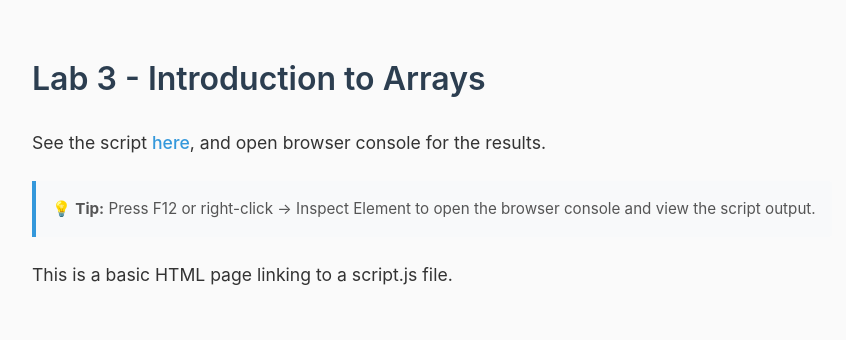
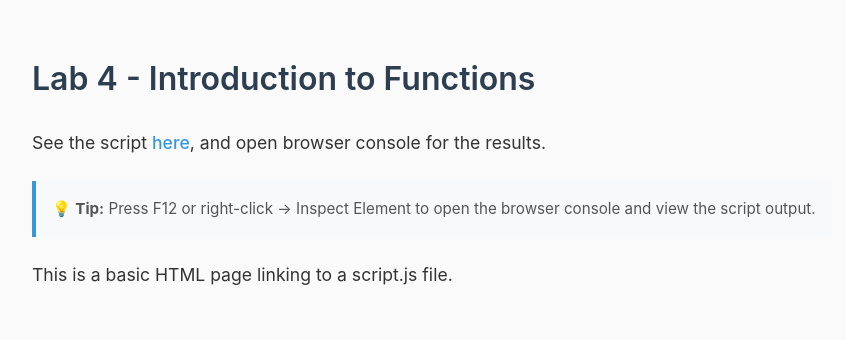
Before and after one commit to LegateG/113_FJS-L4, a plain HTML site: page index.html in a window 1280 px wide. Shown: the whole page, without its empty margins (208-1054 px from the left). Drawn offline with Linux system fonts and the light colour scheme.

Commit message:
Update index.html

```diff
--- a/index.html
+++ b/index.html
@@ -50,7 +50,7 @@
     </style>
 </head>
 <body>
-    <h1>Lab 3 - Introduction to Arrays</h1>
+    <h1>Lab 4 - Introduction to Functions</h1>
 
     <p>
         See the script
```
